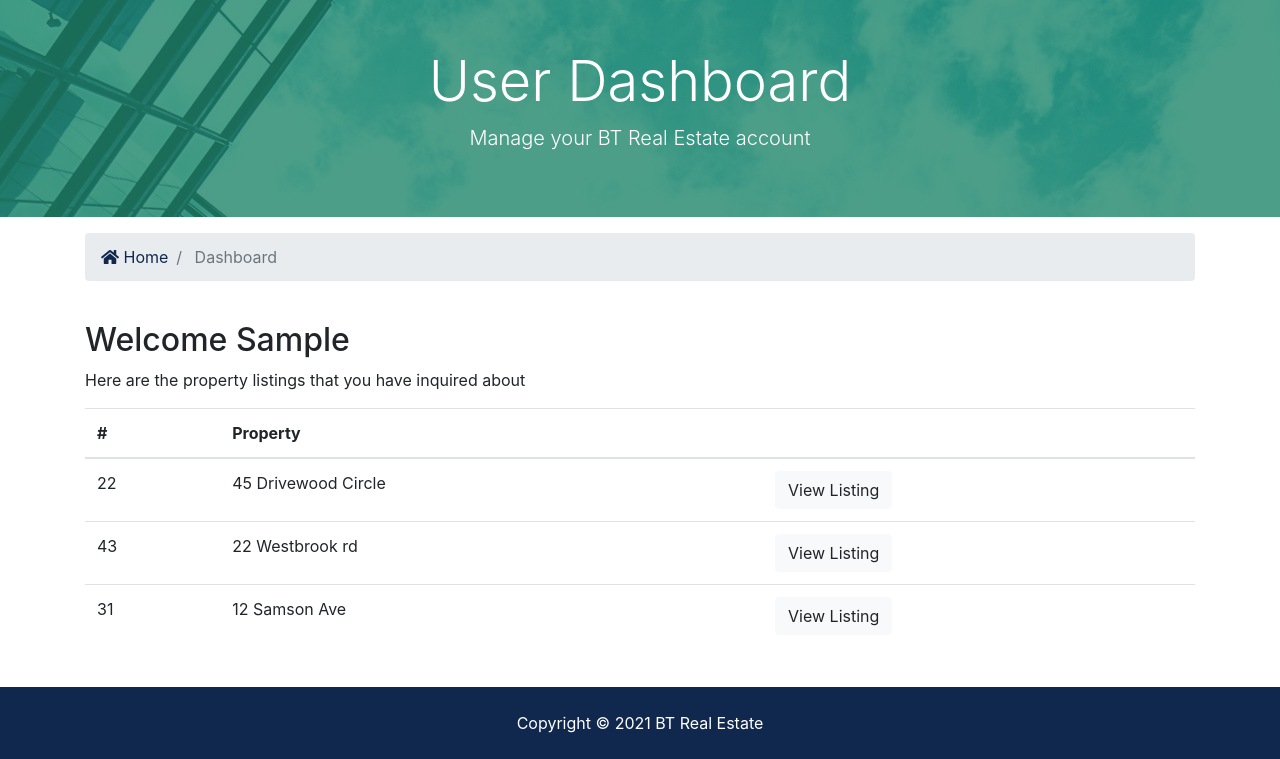
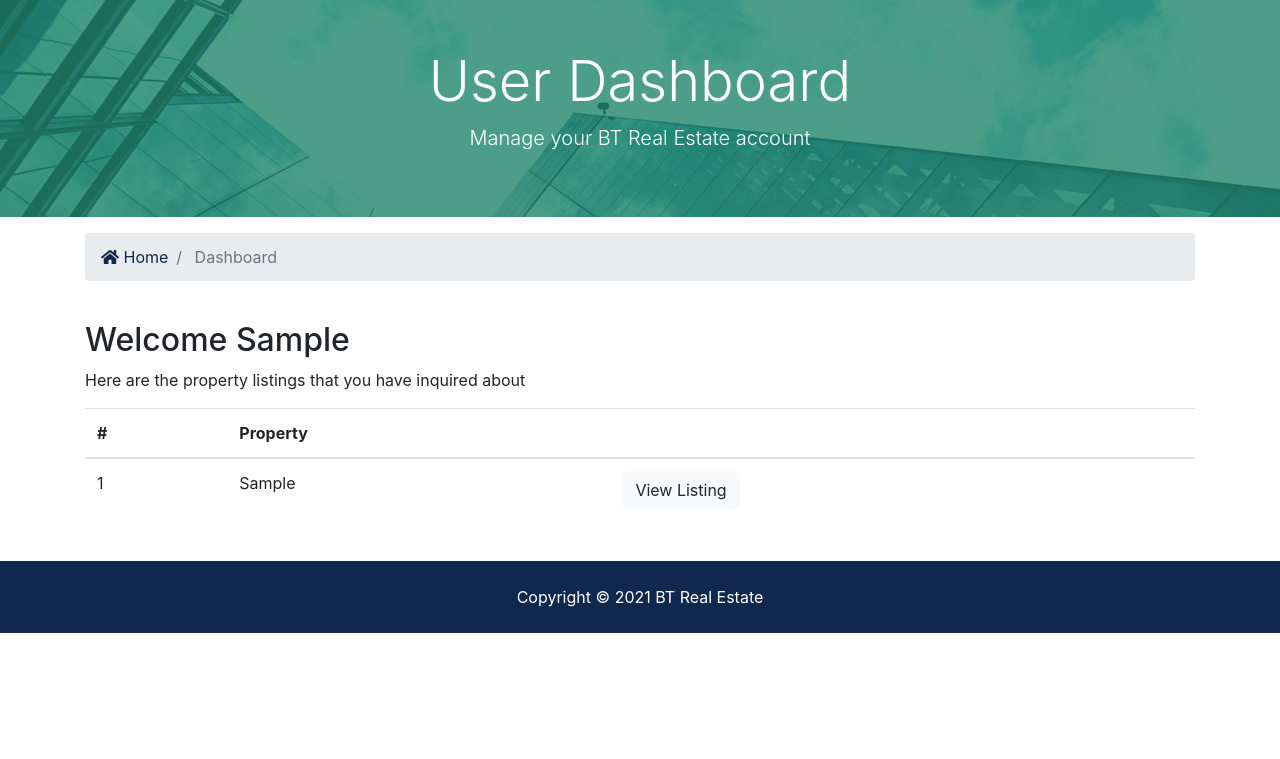
Before and after one commit to arikhamdi/btre_immo, a Django app: page /accounts/dashboard in a window 1280 px wide. Shown: the part 128-887 px from the top of the page. After the commit the page ends 761 px from the top, so only its background shows below. Run offline with Django 3.2, Linux system fonts and the light colour scheme; a user stored in the database is signed in; tables that the repository leaves empty hold one stand-in row (values such as "Sample post"); some libraries are stand-ins or nearby versions.

Commit message:
send email and dashboard update

```diff
--- a/accounts/views.py
+++ b/accounts/views.py
@@ -2,6 +2,8 @@
 from django.contrib import messages
 
 from django.contrib.auth.models import User, auth
+
+from contacts.models import Contact
 
 
 def login(request):
@@ -62,7 +64,12 @@
 
 
 def dashboard(request):
-    return render(request, 'accounts/dashboard.html')
+    user_contacts = Contact.objects.filter(
+        user_id=request.user.id).order_by('-contact_date')
+    context = {
+        'user_contacts': user_contacts,
+    }
+    return render(request, 'accounts/dashboard.html', context)
 
 
 def logout(request):
--- a/templates/accounts/dashboard.html
+++ b/templates/accounts/dashboard.html
@@ -24,7 +24,7 @@
       <nav aria-label="breadcrumb">
         <ol class="breadcrumb">
           <li class="breadcrumb-item">
-            <a href="index.html">
+            <a href="{% url 'pages:index' %}">
               <i class="fas fa-home"></i> Home</a>
           </li>
           <li class="breadcrumb-item active"> Dashboard</li>
@@ -40,7 +40,7 @@
     <div class="container">
       <div class="row">
         <div class="col-md-12">
-          <h2>Welcome {{ user.username|title }}</h2>
+          <h2>Welcome {{ user.first_name|title }}</h2>
           <p>Here are the property listings that you have inquired about</p>
           <table class="table">
             <thead>
@@ -51,27 +51,18 @@
               </tr>
             </thead>
             <tbody>
+            {% for contact in user_contacts%}
               <tr>
-                <td>22</td>
-                <td>45 Drivewood Circle</td>
+                <td>{{contact.id}}</td>
+                <td>{{contact.listing}}</td>
                 <td>
-                  <a class="btn btn-light" href="#">View Listing</a>
+                  <a class="btn btn-light" href="{% url 'listings:listing' contact.listing_id %}">View Listing</a>
                 </td>
               </tr>
-              <tr>
-                <td>43</td>
-                <td>22 Westbrook rd</td>
-                <td>
-                  <a class="btn btn-light" href="#">View Listing</a>
-                </td>
-              </tr>
-              <tr>
-                <td>31</td>
-                <td>12 Samson Ave</td>
-                <td>
-                  <a class="btn btn-light" href="#">View Listing</a>
-                </td>
-              </tr>
+              {%empty%}
+              <p>You have not made any inquiries</p>
+              {%endfor%}
+
             </tbody>
           </table>
         </div>
--- a/templates/listings/listing.html
+++ b/templates/listings/listing.html
@@ -183,7 +183,7 @@
                     {%else%}
                     <input type="hidden" name="user_id" value="0">
                     {%endif%}
-                    <input type="hidden" name="realor_email" value="{{listing.realtor.email}}">
+                    <input type="hidden" name="realtor_email" value="{{listing.realtor.email}}">
                     <input type="hidden" name="listing_id" value="{{listing.id}}">
                     <div class="form-group">
                         <label for="property_name" class="col-form-label">Property:</label>
```
Also changed, not shown: contacts/views.py (+28 -2 lines), immo/settings.py (+7 -0 lines).
